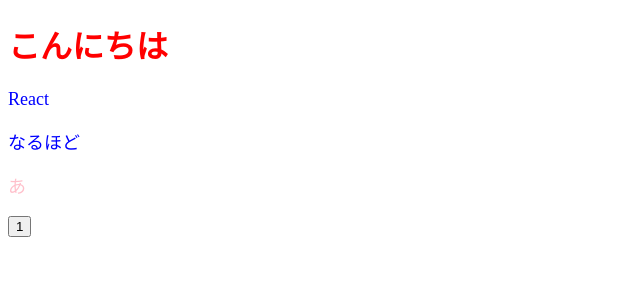
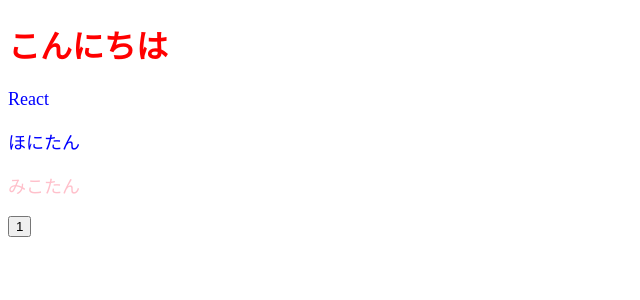
Before and after one commit to ryotaro-tenya0727/Udemytodo-react, a React (Create React App) app: page / in a window 1280 px wide. Shown: the top 300 px of the page, without its empty margins (0-640 px from the left). Built offline with nearby package versions, Linux system fonts and the light colour scheme.

Commit message:
【追加】childrenを用いたpropsの渡し方

```diff
--- a/src/App.jsx
+++ b/src/App.jsx
@@ -11,8 +11,8 @@ export const App = () => {
     <>
       <h1 style={{ color: "red" }}>こんにちは</h1>
       <p style={contentStyle}>React</p>
-      <ColorfulMessage color={"blue"} message={"なるほど"} />
-      <ColorfulMessage color={"pink"} message={"あ"} />
+      <ColorfulMessage color={"blue"}>ほにたん</ColorfulMessage>
+      <ColorfulMessage color={"pink"}>みこたん</ColorfulMessage>
       <button onClick={() => onClickButton()}>1</button>
     </>
   );
--- a/src/components/ColorfulMessage.jsx
+++ b/src/components/ColorfulMessage.jsx
@@ -1,9 +1,10 @@
 const ColorfukMessage = (props) => {
+  const { color, children } = props;
   const contentStyle = {
-    color: props.color,
+    color: color,
     fontSize: "18px"
   };
-  return <p style={contentStyle}>{props.message}</p>;
+  return <p style={contentStyle}>{children}</p>;
 };
 
 export default ColorfukMessage;
```
